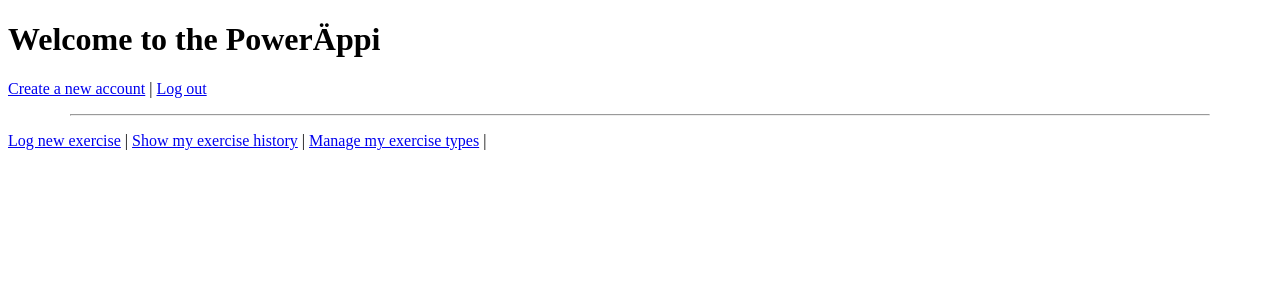
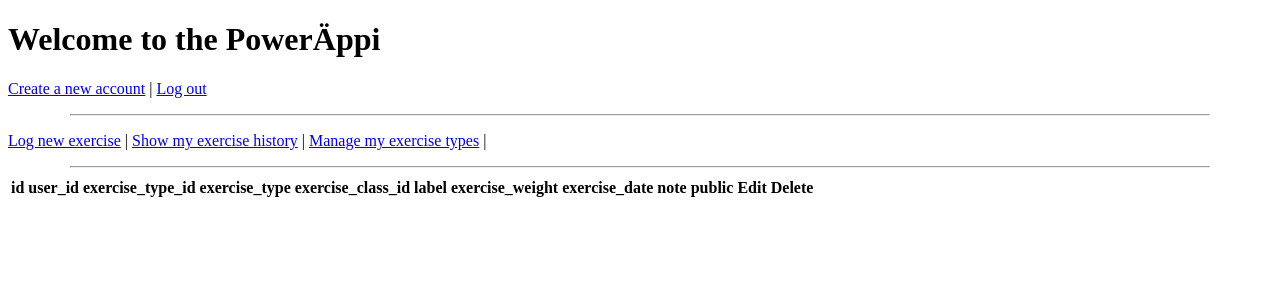
Before and after one commit to Lehoosk/Tikawe, a Flask app: page / in a window 1280 px wide. Shown: the top 300 px of the page. Run offline with Flask 3, Linux system fonts and the light colour scheme; the visitor is signed in with stand-in values (Sample User, id 1); data comes from the database, SQL or seed files in the repository; data that the repository does not hold is empty.

Commit message:
added the feature to mark exercise public to users and exercises

```diff
--- a/Templates/edit.html
+++ b/Templates/edit.html
@@ -32,8 +32,8 @@
              value="{{ exercise.exercise_date }}" required />
     </p>
     <p>
-      <label for="comment">Comment:</label><br />
-      <textarea name="comment" rows="5" cols="40">{{ exercise.comment }}</textarea>
+      <label for="note">Notes:</label><br />
+      <textarea name="note" rows="5" cols="40">{{ exercise.note }}</textarea>
     </p>
 
     <input type="submit" value="Save" />
--- a/Templates/exercises.html
+++ b/Templates/exercises.html
@@ -47,7 +47,7 @@
                 <th>label</th>
                 <th>exercise_weight</th>
                 <th>exercise_date</th>
-                <th>comment</th>
+                <th>note</th>
                 <th>Edit</th>
                 <th>Delete</th>
             </tr>
@@ -63,7 +63,7 @@
                 <td>{{ exercise.label }}</td>
                 <td>{{ exercise.exercise_weight }}</td>
                 <td>{{ exercise.exercise_date }}</td>
-                <td>{{ exercise.comment }}</td>
+                <td>{{ exercise.note }}</td>
                 {% if exercise.user_id == session.user_id %}
                 <td><a href="/edit/{{ exercise.id }}">Edit</a></td>
                 <td><a href="/remove/{{ exercise.id }}">Delete</a></td>
--- a/Templates/index.html
+++ b/Templates/index.html
@@ -26,6 +26,49 @@
   </p>
   {% endif %}
 
+  {% if session.user_id %}
+  <hr width="90%" />
+
+    <table>
+        <thead>
+            <tr>
+                <th>id</th>
+                <th>user_id</th>
+                <th>exercise_type_id</th>
+                <th>exercise_type</th>
+                <th>exercise_class_id </th>
+                <th>label</th>
+                <th>exercise_weight</th>
+                <th>exercise_date</th>
+                <th>note</th>
+                <th>public</th>
+                <th>Edit</th>
+                <th>Delete</th>
+            </tr>
+        </thead>
+        <tbody>
+            {% for exercise in exercises %}
+            <tr>
+                <td>{{ exercise.id }}</td>
+                <td>{{ exercise.user_id }}</td>
+                <td>{{ exercise.exercise_type_id }}</td>
+                <td>{{ exercise.exercise_type_name }}</td>
+                <td>{{ exercise.exercise_class_id }}</td>
+                <td>{{ exercise.label }}</td>
+                <td>{{ exercise.exercise_weight }}</td>
+                <td>{{ exercise.exercise_date }}</td>
+                <td>{{ exercise.note }}</td>
+                <td>{{ exercise.public }}</td>
+                {% if exercise.user_id == session.user_id %}
+                <td><a href="/edit/{{ exercise.id }}">Edit</a></td>
+                <td><a href="/remove/{{ exercise.id }}">Delete</a></td>
+                {% endif %}
+            </tr>
+            {% endfor %}
+        </tbody>
+    </table>
+
+  {% endif %}
 
   </body>
 
--- a/Templates/register.html
+++ b/Templates/register.html
@@ -28,6 +28,10 @@
       <input type="password" name="password2" />
     </p>
     <input type="submit" value="Register" />
+  <p>
+    <input type="checkbox" name="public" id="public" value="1" checked>
+    <label for="public">Show my exercises public by default</label>
+  </p>
   </form>
 
   <hr />
--- a/app.py
+++ b/app.py
@@ -10,7 +10,8 @@ app.config["SECRET_KEY"] = "varmasalasana"
 #Page-rendering functions start here:
 @app.route("/")
 def index():
-    return render_template("index.html")
+    exercises = data.get_public_exercises()
+    return render_template("index.html", exercises=exercises)
 
 @app.route("/login", methods=["GET", "POST"])
 def login():
@@ -44,6 +45,10 @@ def register():
         username = request.form["username"]
         password1 = request.form["password1"]
         password2 = request.form["password2"]
+        if request.form.get("public") == "1":
+            public = 1
+        else:
+            public = 0
     # Validate username and password and match passwords
 
         if (len(username) < 4 or len(password1) < 8 or len(password2) < 8):
@@ -55,7 +60,7 @@ def register():
             return redirect("/register")
 
         try:
-            data.create_user(username, password1)
+            data.create_user(username, password1, public)
             return render_template("register_success.html")
         except sqlite3.IntegrityError:
             flash("Error: username exists")
@@ -68,28 +73,33 @@ def new_exercise():
 
     if request.method == "GET":
         types = data.get_exercise_types(user_id)
+        default = data.get_user_default(user_id)
         classes = data.get_classes()
-        return render_template("new_exercise.html", types=types, classes=classes)
+        return render_template("new_exercise.html", types=types, classes=classes, default=default)
 
     if request.method == "POST":
         type_id = int(request.form["type_id"])
         weight  = float(request.form["weight"])
         ex_date = request.form["date"]
         class_id = int(request.form["class_id"])
-        comment = request.form["comment"]
+        note = request.form["note"]
+        if request.form.get("public") == "1":
+            public = 1
+        else:
+            public = 0
 
         sql = """
             INSERT INTO exercises
-                  (user_id, exercise_type_id, exercise_class_id, exercise_weight, exercise_date, comment)
-            VALUES (?, ?, ?, ?, ?, ?)
+                  (user_id, exercise_type_id, exercise_class_id, exercise_weight, exercise_date, public, note)
+            VALUES (?, ?, ?, ?, ?, ?, ?)
         """
-        db.execute(sql, [user_id, type_id, class_id, weight, ex_date, comment])
+        db.execute(sql, [user_id, type_id, class_id, weight, ex_date, public, note])
         return redirect("/")
 
 @app.route("/exercises")
 def exercises():
     user_id = session["user_id"]
-    exercises = data.get_exercises(user_id)
+    exercises = data.get_user_exercises(user_id)
     types = data.get_exercise_types(user_id)
     return render_template("exercises.html", exercises=exercises, types=types)
 
@@ -107,8 +117,8 @@ def edit_exercise(exercise_id):
         type_id = int(request.form["type_id"])
         weight  = float(request.form["weight"])
         ex_date = request.form["date"]
-        comment  = request.form["comment"]
-        data.update_exercise(exercise_id, type_id, weight, ex_date, comment)
+        note  = request.form["note"]
+        data.update_exercise(exercise_id, type_id, weight, ex_date, note)
         return redirect("/")
 
 @app.route("/remove/<int:exercise_id>", methods=["GET", "POST"])
@@ -161,6 +171,6 @@ def exercise_types():
 def search():
     type_id = request.args.get("type_id", type=int)
     user_id = session["user_id"]
-    results = data.get_exercises(user_id, type_id)
+    results = data.get_user_exercises(user_id, type_id)
     types   = data.get_exercise_types(user_id)
     return render_template("exercises.html", types=types, exercises=results, selected_type_id=type_id)
--- a/data.py
+++ b/data.py
@@ -3,27 +3,27 @@ from werkzeug.security import check_password_hash, generate_password_hash
 
 #These functions are used to query or insert exercises or exercise types or other such stuff
 def get_exercise(id):
-    sql = "SELECT id, exercise_type_id, exercise_weight, exercise_date, comment FROM exercises WHERE id = ?"
+    sql = "SELECT id, exercise_type_id, exercise_weight, exercise_date, note FROM exercises WHERE id = ?"
     return db.query(sql, [id])[0]
 
 #updating exercise class still not done...
-def update_exercise(ex_id, type_id, weight, date, comment):
+def update_exercise(ex_id, type_id, weight, date, note):
     sql = """
         UPDATE exercises
         SET exercise_type_id = ?, exercise_weight = ?,
-            exercise_date = ?, comment = ?
+            exercise_date = ?, note = ?
         WHERE id = ?
     """
-    db.execute(sql, [type_id, weight, date, comment, ex_id])
+    db.execute(sql, [type_id, weight, date, note, ex_id])
 
 def remove_exercise(item_id):
     sql = "DELETE FROM exercises WHERE id = ?"
     db.execute(sql, [item_id])
 
-def create_user(username, password):
+def create_user(username, password, default_public):
     password_hash = generate_password_hash(password)
-    sql = "INSERT INTO users (username, password_hash) VALUES (?, ?)"
-    db.execute(sql, [username, password_hash])
+    sql = "INSERT INTO users (username, password_hash, default_public) VALUES (?, ?, ?)"
+    db.execute(sql, [username, password_hash, default_public])
 
     user_id = db.last_insert_id()
     #Create three default exercise types to all users.
@@ -50,13 +50,18 @@ def get_classes():
     sql = "SELECT id, label, sets, reps, alpha FROM classes"
     return db.query(sql, [])
 
-def get_exercises(user_id, type_id=None):
+#this is used to get default public setting from user. This is not row, but one value, thus we need to use prompt to get the first value from the list: [0]["default_public"] .
+def get_user_default(user_id):
+    sql = "SELECT default_public FROM users WHERE id = ?"
+    return db.query(sql, [user_id])[0]["default_public"]
+
+def get_user_exercises(user_id, type_id=None):
 
     if type_id:
         #this is used if searching with selected type_id. This is used by search-function.
         sql = """
         SELECT exercises.id, exercises.user_id, exercises.exercise_type_id, exercise_types.exercise_type_name, exercises.exercise_class_id, classes.label,
-        exercises.exercise_weight, exercises.exercise_date, comment FROM exercises, exercise_types, classes
+        exercises.exercise_weight, exercises.exercise_date, note FROM exercises, exercise_types, classes
         WHERE exercise_types.id = exercises.exercise_type_id AND classes.id = exercises.exercise_class_id AND exercises.user_id = ? AND exercises.exercise_type_id = ? ORDER BY exercise_date DESC
         """
         params = [user_id, type_id]
@@ -64,12 +69,22 @@ def get_exercises(user_id, type_id=None):
         #this is the default, it returns all execises done by the user
         sql = """
         SELECT exercises.id, exercises.user_id, exercises.exercise_type_id, exercise_types.exercise_type_name, exercises.exercise_class_id, classes.label,
-        exercises.exercise_weight, exercises.exercise_date, comment FROM exercises, exercise_types, classes
+        exercises.exercise_weight, exercises.exercise_date, note FROM exercises, exercise_types, classes
         WHERE exercise_types.id = exercises.exercise_type_id AND classes.id = exercises.exercise_class_id AND exercises.user_id = ? ORDER BY exercise_date DESC
         """
         params = [user_id]
     return db.query(sql, params)
 
+def get_public_exercises():
+
+    sql = """
+    SELECT exercises.id, exercises.user_id, exercises.exercise_type_id, exercise_types.exercise_type_name, exercises.exercise_class_id, classes.label,
+    exercises.exercise_weight, exercises.exercise_date, note, public FROM exercises, exercise_types, classes
+    WHERE exercise_types.id = exercises.exercise_type_id AND classes.id = exercises.exercise_class_id AND exercises.public = 1 ORDER BY exercise_date DESC
+    """
+
+    return db.query(sql)
+
 def add_exercise_type(user_id, name):
     sql = "INSERT INTO exercise_types (user_id, exercise_type_name) VALUES (?, ?)"
     db.execute(sql, [user_id, name.strip()])
--- a/schema.sql
+++ b/schema.sql
@@ -1,7 +1,8 @@
 CREATE TABLE users (
     id INTEGER PRIMARY KEY,
     username TEXT UNIQUE,
-    password_hash TEXT
+    password_hash TEXT,
+    default_public INTEGER
 );
 
 CREATE TABLE exercises (
@@ -11,7 +12,9 @@ CREATE TABLE exercises (
     exercise_class_id INTEGER REFERENCES classes,
     exercise_weight REAL,
     exercise_date TEXT,
-    comment TEXT
+    public INTEGER,
+    note TEXT,
+    comment_count INTEGER
 );
 
 CREATE TABLE exercise_types (
@@ -33,3 +36,11 @@ VALUES
  (1, '3 series of 2 reps', 3, 2, 0.35),
  (2, '5 series of 5 reps', 5, 5, 0.20),
  (3, '3 series of 10 reps', 3, 10, 0.10);
+
+ CREATE TABLE comments (
+    id INTEGER PRIMARY KEY,
+    exercise_id INTEGER REFERENCES exercises,
+    user_id INTEGER REFERENCES users,
+    comment_text TEXT,
+    created_date TEXT
+);
```
Also changed, not shown: Templates/new_exercise.html (+9 -2 lines).
